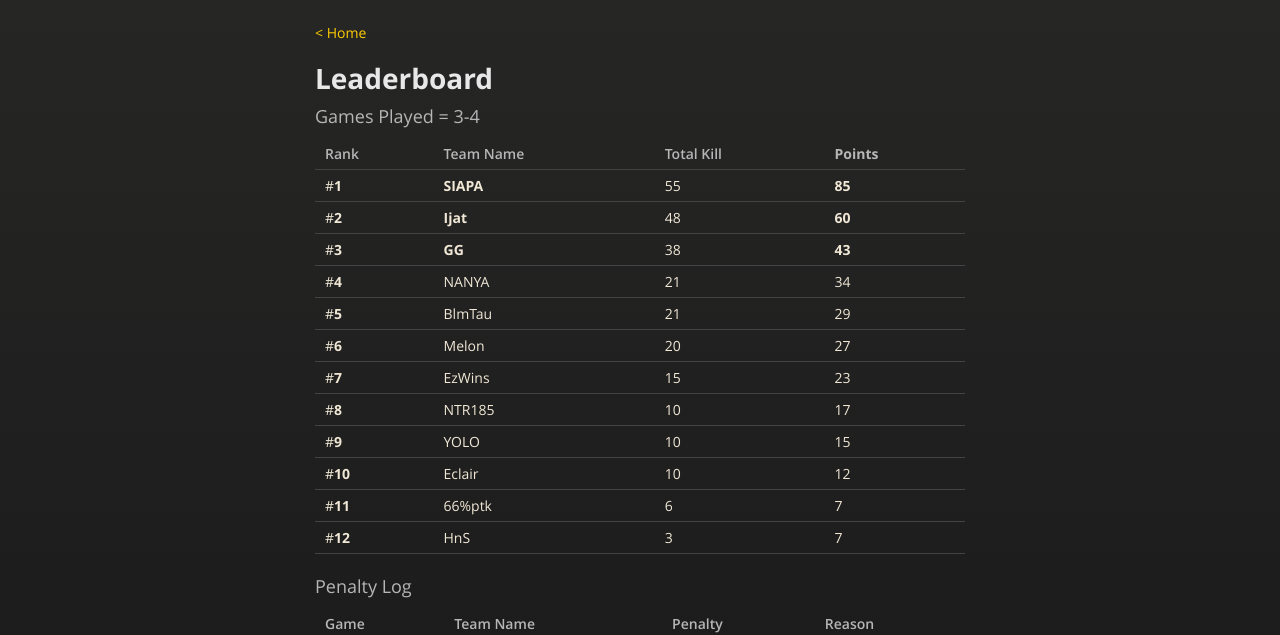
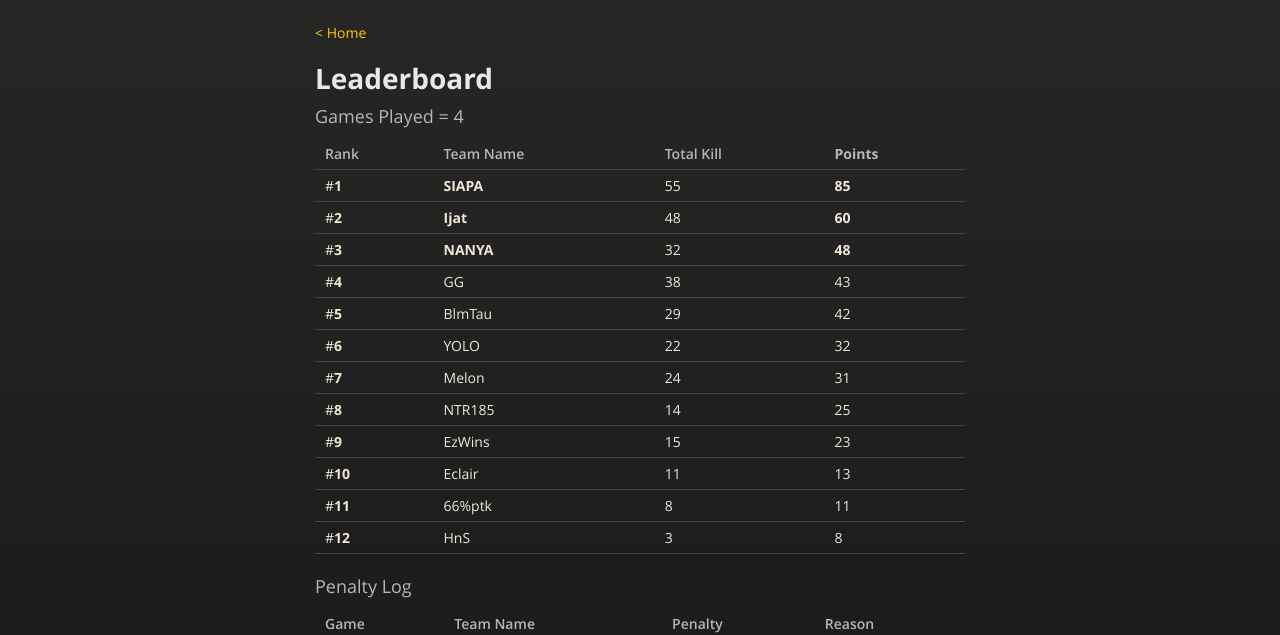
Before and after one commit to kanziebub/SurvivalProtocol, a Jekyll site: the page built from EPIC/04/qualifiers.md, in a window 1280 px wide and 900 px high. Shown: the part 249-884 px from the top of the window. Built offline with Jekyll 4.4.1, drawn with Linux system fonts in a browser that asks for light colours.

Commit message:
Update EPIC 4 Qualifier Round 6 Game 4

```diff
--- a/EPIC/04/qualifiers.md
+++ b/EPIC/04/qualifiers.md
@@ -7,22 +7,22 @@ layout: default
 
 # **Leaderboard**
 
-### Games Played = 3-4
+### Games Played = 4
 
 |  Rank  | Team Name             | Total Kill | **Points** |
 |:-------|:----------------------|:-----------|:-----------|
 | #**1** | **SIAPA** | 55 | **85** |
 | #**2** | **Ijat** | 48 | **60** |
-| #**3** | **GG** | 38 | **43** |
-| #**4** | NANYA | 21 | 34 |
-| #**5** | BlmTau | 21 | 29 |
-| #**6** | Melon | 20 | 27 |
-| #**7** | EzWins | 15 | 23 |
-| #**8** | NTR185 | 10 | 17 |
-| #**9** | YOLO | 10 | 15 |
-| #**10** | Eclair | 10 | 12 |
-| #**11** | 66%ptk | 6 | 7 |
-| #**12** | HnS | 3 | 7 |
+| #**3** | **NANYA** | 32 | **48** |
+| #**4** | GG | 38 | 43 |
+| #**5** | BlmTau | 29 | 42 |
+| #**6** | YOLO | 22 | 32 |
+| #**7** | Melon | 24 | 31 |
+| #**8** | NTR185 | 14 | 25 |
+| #**9** | EzWins | 15 | 23 |
+| #**10** | Eclair | 11 | 13 |
+| #**11** | 66%ptk | 8 | 11 |
+| #**12** | HnS | 3 | 8 |
 
 ### Penalty Log
 
```
